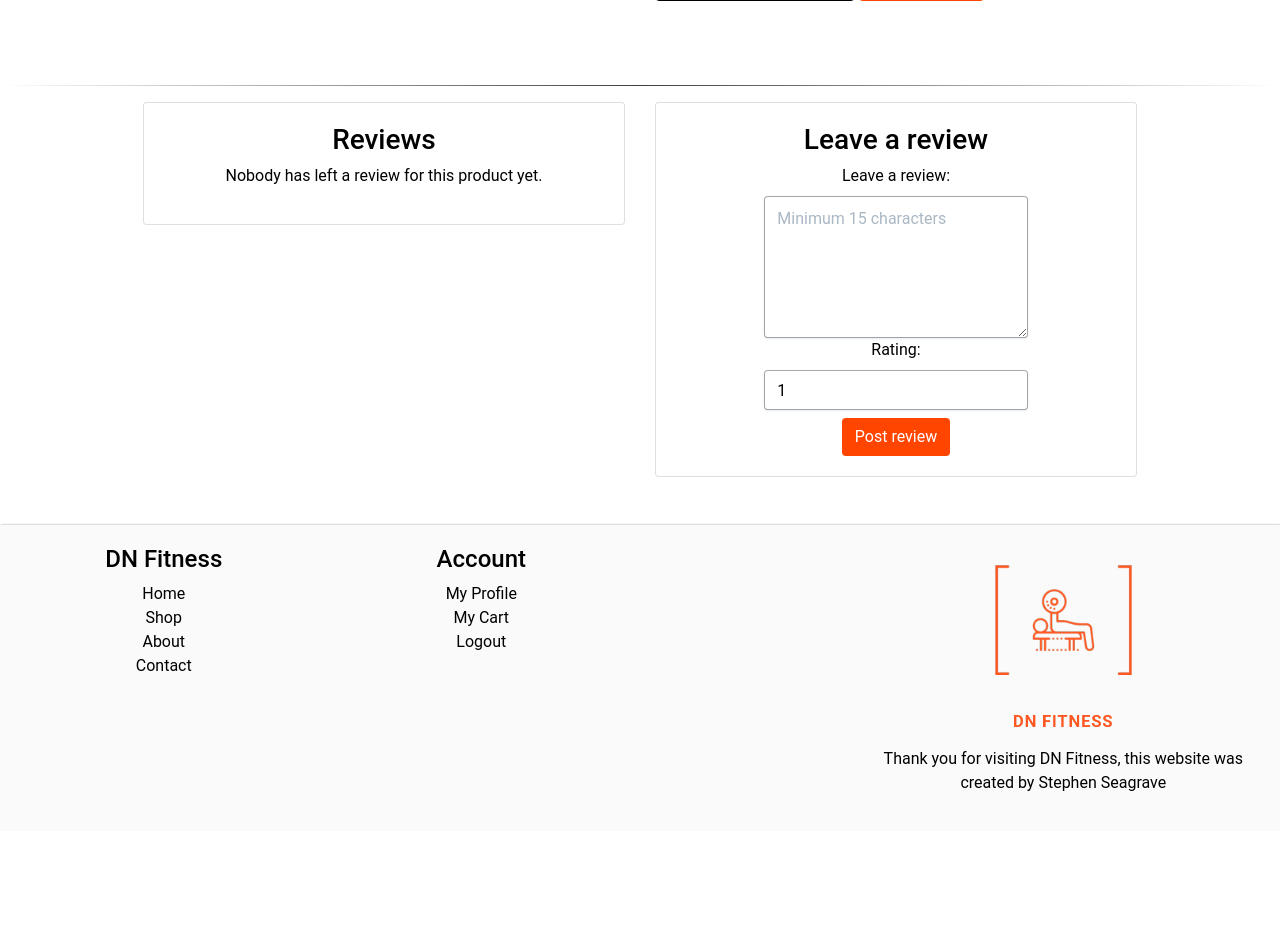
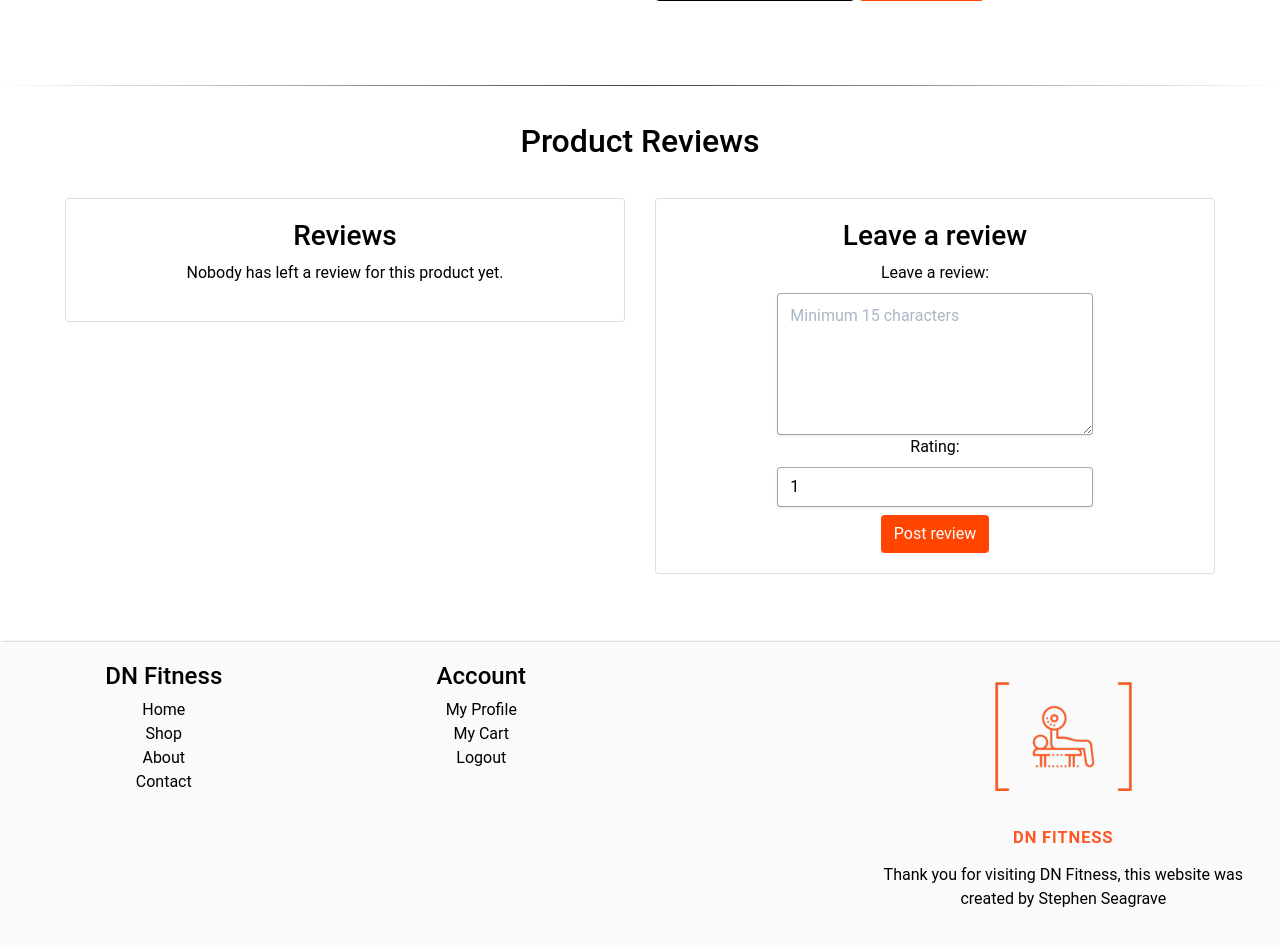
Before and after one commit to nemixu/Milestone4, a Django app: page /products/review/7/ in a window 1280 px wide. Shown: the part 636-1583 px from the top of the page. Before the commit the page ends 1427 px from the top, so only its background shows below. Run offline with Django 3.2, Linux system fonts and the light colour scheme; the visitor is signed in with stand-in values (Sample User, id 1); data comes from the database, SQL or seed files in the repository; data that the repository does not hold is empty; some libraries are stand-ins or nearby versions.

Commit message:
added wrapper for better padding -fluid container fullscreen text styling

```diff
--- a/products/templates/components/product-review-form.html
+++ b/products/templates/components/product-review-form.html
@@ -1,5 +1,11 @@
-<div class="container mt-2">
+<div class="container-fluid mt-2">
+    <div class="product-detail-wrapper">
         <div class="row">
+            <div class="col-12">
+                <div class="product-reviews">
+                    <h2 class="product-reviews-text text-center text-black">Product Reviews</h2>
+                </div>
+            </div>
             <div class="col-sm-12 col-md-6">
                 <div class="card text-center align-items-center">
                     <div class="card-body">
@@ -9,7 +15,8 @@
                         <div class="card-container">
                             <div class="review-card rounded">
                                 <div class="review-card-header">
-                                <h4 class="text-center text-black d-inline-block"><i class="fas fa-user d-block"></i>{{review.user}}</h4>
+                                    <h4 class="text-center text-black d-inline-block"><i class="fas fa-user d-block"></i></h4>
+                                    <h5 class="review-user text-center text-black">{{review.user}}</h5>
                                 </div>
                                 <p class="text-center text-black">{{review.comment}}</p>
                                 <p class="text-center text-black">{{ review.rating|floatformat:0 }}/5</p>
@@ -52,3 +59,4 @@
             </div>
         </div>
     </div>
+</div>
```
Lines whose indentation alone changed are shown as unchanged.
